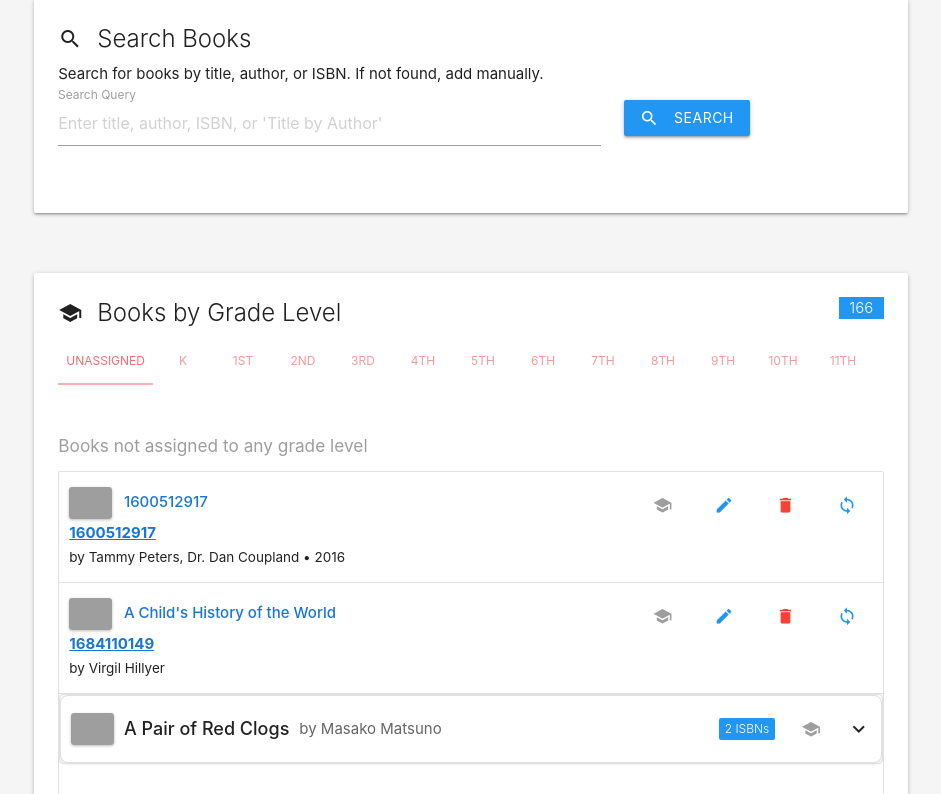
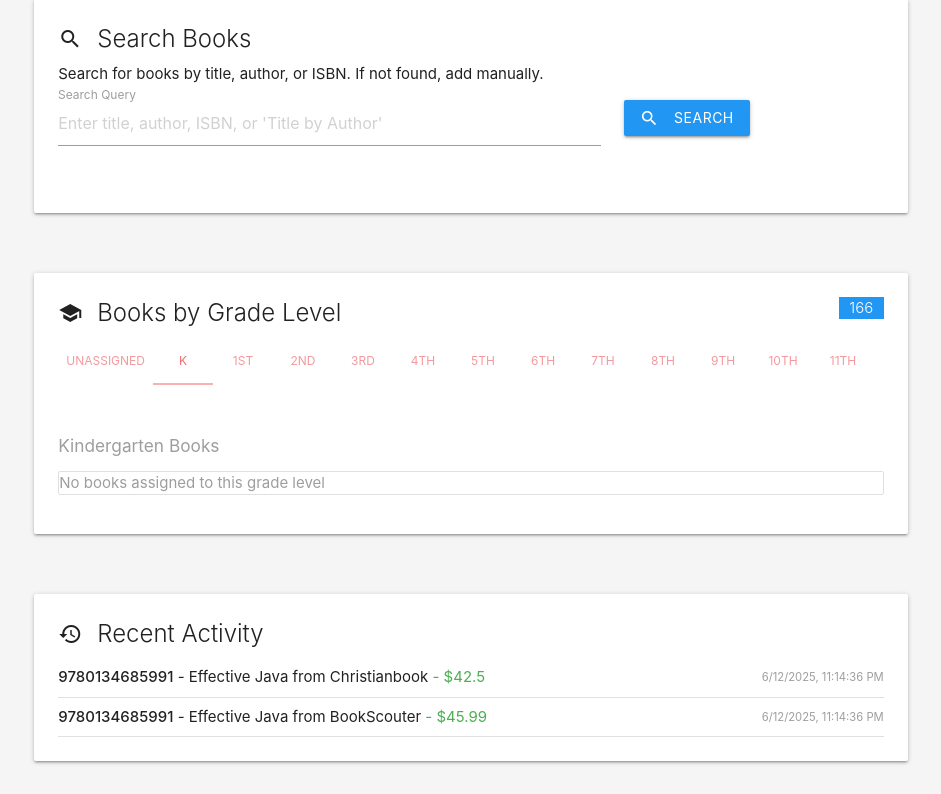
Before and after one commit to zachEastin/books_findr, a Flask app: page /admin in a window 1280 px wide. Shown: the part 704-1498 px from the top of the page, without its empty margins (169-1110 px from the left). After the commit the page ends 1468 px from the top, so only its background shows below. Run offline with Flask 3, Linux system fonts and the light colour scheme; data that the repository does not hold is empty; some libraries are stand-ins or nearby versions; grey boxes are pictures that could not be loaded.

Commit message:
fix active tab state for kindergarten books in grade tabs

```diff
--- a/templates/admin.html
+++ b/templates/admin.html
@@ -356,8 +356,8 @@
                         <div class="row">
                             <div class="col s12">
                                 <ul class="tabs" id="grade-tabs">
-                                    <li class="tab col"><a class="active" href="#unassigned-books">Unassigned</a></li>
-                                    <li class="tab col"><a href="#kindergarten-books">K</a></li>
+                                    <li class="tab col"><a href="#unassigned-books">Unassigned</a></li>
+                                    <li class="tab col"><a class="active" href="#kindergarten-books">K</a></li>
                                     <li class="tab col"><a href="#grade-1-books">1st</a></li>
                                     <li class="tab col"><a href="#grade-2-books">2nd</a></li>
                                     <li class="tab col"><a href="#grade-3-books">3rd</a></li>
```
